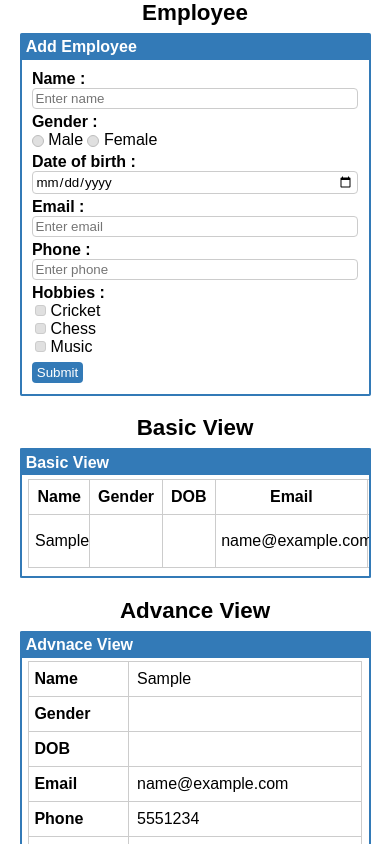
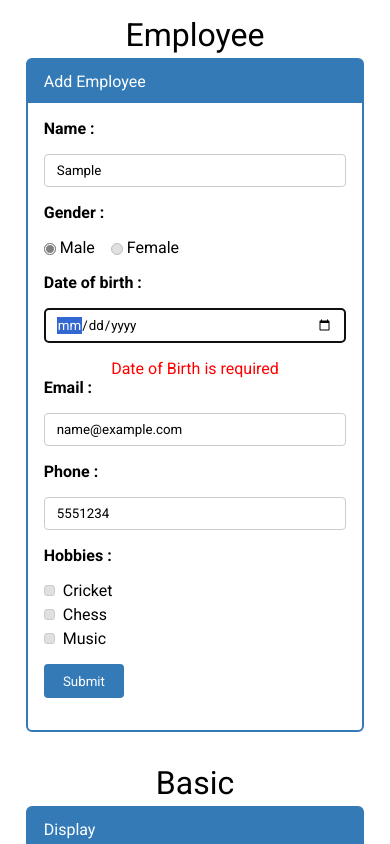
Before and after one commit to sahilswebosmotic/HTML_CSS_JS_TASK, a website with bundled scripts: page index.html in a window 390 px wide. Both pictures are taken after typing "Sample", "Sample", "name@example.com", "5551234" into the empty fields and a click on the button "Submit". Shown: the top 844 px of the page. Built offline with nearby package versions, Linux system fonts and the light colour scheme.

Commit message:
Fifth commit

```diff
--- a/index.html
+++ b/index.html
@@ -5,80 +5,102 @@
     <meta http-equiv="X-UA-Compatible" content="IE=edge" />
     <meta name="viewport" content="width=device-width, initial-scale=1.0" />
     <title>Employee</title>
-    <link rel="stylesheet" href="/style.css" />
+    <link rel="stylesheet" href="style.css" />
   </head>
 
   <body>
-    <div class="Employee" >
+    <main class="Task">
+      <!-- Employee Section -->
+      <section class="Employee">
+        <header>
           <h1 class="section-headind">Employee</h1>
+        </header>
 
-      <div class="Employee-form-sec">
+        <section class="Employee-form-sec">
+          <header>
             <p id="Employee-form-sec-head">Add Employee</p>
+          </header>
 
-        <div class="Employee-form">
+          <section class="Employee-form">
             <form id="employeeForm">
+              <span id="dataError" ></span>
               <div class="form-property">
                 <label class="form-label">Name :</label>
                 <input class="form-input" type="text" id="name" placeholder="Enter name" />
               </div>
+              <span id="nameError" ></span>
 
-            <div class="form-property">
+              <div class="form-property" role="group" aria-label="Gender">
                 <label class="form-label">Gender :</label>
                 <div class="inline-options">
-                <label><input type="radio" name="gender" id="male" value="Male" /> Male</label
-                ><label> <input type="radio" name="gender" id="female" name="gender" value="Female" /> Female</label>
+                  <label> <input type="radio" name="gender" id="male" value="Male" checked/> Male </label>
+                  <label> <input type="radio" name="gender" id="female" value="Female" /> Female </label>
                 </div>
               </div>
 
               <div class="form-property">
                 <label class="form-label">Date of birth :</label>
-              <input type="text" class="form-input" placeholder="mm/dd/yyyy" onfocus="(this.type='date') "  id="dob" />
+                <input type="text" class="form-input" placeholder="mm/dd/yyyy" onfocus="(this.type='date')" id="dob" />
               </div>
+              <span id="dateError"></span>
 
               <div class="form-property">
                 <label class="form-label">Email :</label>
                 <input class="form-input" type="email" id="email" placeholder="Enter email" />
               </div>
+              <span id ='emailError' ></span>
 
               <div class="form-property">
                 <label class="form-label">Phone :</label>
                 <input class="form-input" type="tel" id="phone" placeholder="Enter phone" />
               </div>
+              <span id="phoneError"></span>
 
-            <div class="hobbies">
+              <div class="hobbies" role="group" aria-label="Hobbies">
                 <label class="form-label">Hobbies :</label>
                 <div class="hobbies-options">
-                <label><input class="hobby" value="Cricket" name="hobby" type="checkbox" /> Cricket</label>
-                <label><input class="hobby" name="hobby"  value = "Chess" type="checkbox" /> Chess</label>
-                <label><input class="hobby" name="hobby" value="Music" type="checkbox" /> Music</label>
+                  <label> <input class="hobby" value="Cricket" name="hobby" type="checkbox" /> Cricket </label>
+                  <label> <input class="hobby" name="hobby" value="Chess" type="checkbox" /> Chess </label>
+                  <label> <input class="hobby" name="hobby" value="Music" type="checkbox" /> Music </label>
                 </div>
               </div>
 
               <div class="sub-btn">
-              <button class="submit-btn" type="submit">Submit</button>
+                <button id = "submit-btn" class="submit-btn" type="submit">Submit</button>
               </div>
             </form>
-        </div>
-      </div>
-    </div>
+          </section>
+        </section>
+      </section>
 
-    <!-- Basic Form -->
-    <div class="basic-view">
-      <h1 class="section-headind">Basic View</h1>
-      <div class="basic-view-sec">
-        <p id="basic-view-sec-head">Basic View</p>
+      <!-- Basic View -->
+      <section class="basic-view">
+        <header>
+          <h1 class="section-headind">Basic</h1>
+        </header>
+
+        <section class="basic-view-sec">
+          <header>
+            <p id="basic-view-sec-head">Display</p>
+          </header>
           <div class="basic-view-table"></div>
-      </div>
-    </div>
+        </section>
+      </section>
 
       <!-- Advanced View -->
-      <div class="advance-view">
-      <h1 class="section-headind">Advance View</h1>
-      <div class="advance-view-sec">
-        <p id="advance-view-sec-head">Advnace View</p>
+      <section class="advance-view">
+        <header>
+          <h1 class="section-headind">Advanced</h1>
+        </header>
+
+        <section class="advance-view-sec">
+          <header>
+            <p id="advance-view-sec-head">Display</p>
+          </header>
           <div class="advance-view-table"></div>
-      </div>
-    </div>
+        </section>
+      </section>
+    </main>
 
     <script src="./src/main.js" type="module"></script>
   </body>
--- a/package.json
+++ b/package.json
@@ -11,7 +11,6 @@
   "license": "ISC",
   "devDependencies": {
     "babel-eslint": "^10.1.0",
-    "eslint": "^7.30.0",
-    "prettier": "^2.3.2"
+     "prettier": "^2.3.2"
   }
 }
--- a/src/main.js
+++ b/src/main.js
@@ -7,17 +7,25 @@ export default class Main {
     this.startForm();
   }
 
+    formatDOB(dateStr) {
+    if (!dateStr) return '';
+    const [y, m, d] = dateStr.split('-');
+    return `${m}/${d}/${y}`;
+  }
+
   startForm() {
     const form = document.getElementById('employeeForm');
     const dobInput = document.getElementById('dob');
+    // console.log(dobInput.toLocaleDateString('en-US'));
     // dates
     const today = new Date();
-    // Format the date as YYYY-MM-DD
+    const month = String(today.getMonth() + 1).padStart(2, '0');
+    const day = String(today.getDate()).padStart(2, '0');
     const year = today.getFullYear();
-    const month = String(today.getMonth() +1).padStart(2,'0');
-    const day =  String(today.getDate());
-    const maxDate = `${year}-${month}-${day}`;
-    dobInput.max = maxDate;
+    // const maxDate = `${day}/${month}/${year}`;
+   dobInput.max = `${year}-${month}-${day}`;;
+
+
 
     form.addEventListener('submit', (e) => {
       e.preventDefault();
@@ -32,7 +40,6 @@ export default class Main {
       let gender = '';
       if (maleRadio.checked) gender = 'Male';
       else if (femaleRadio.checked) gender = 'Female';
-
 
       // hobbies
       const hobbyInputs = document.querySelectorAll('input[name="hobby"]:checked');
@@ -51,17 +58,76 @@ export default class Main {
         hobbies,
       };
 
-      // if (!employeeData.name || !employeeData.email || !employeeData.gender) {
-      //   alert("Name, Email and Gender are required");
-      //   return;
-      // }
+      if (!employeeData.name) {
+        nameError.textContent = 'Name is required';
+        nameError.style.display = 'block';
+        nameError.style.color = 'red';
+        nameError.style.justifySelf = 'center';
+        nameInput.focus();
+        return;
+      }
+      nameError.textContent = '';
+      nameError.style.display = 'none';
+      if (employeeData.name.length < 4 || employeeData.name.length > 20) {
+        nameError.textContent = 'Name must be between 4 and 20 characters';
+        nameError.style.display = 'block';
+        nameError.style.color = 'red';
+        nameError.style.justifySelf = 'center';
+        nameInput.focus();
+        return;
+      }
+      nameError.textContent = '';
+      nameError.style.display = 'none';
 
-      // if (employeeData.name.length < 4 || employeeData.name.length > 20) {
-      //   alert("Name must be between 4 and 20 characters");
-      //   return;
-      // }
+      if (!employeeData.email) {
+        emailError.textContent = 'Name,and Email are required';
+        emailError.style.display = 'block';
+        emailError.style.color = 'red';
+        emailError.style.justifySelf = 'center';
+        emailInput.focus();
+        return;
+      }
+      emailError.textContent = '';
+      emailError.style.display = 'none';
 
-      // this.employees.push(employeeData);
+      if (!employeeData.dob) {
+        dateError.textContent = 'Date of Birth is required';
+        dateError.style.display = 'block';
+        dateError.style.color = 'red';
+        dateError.style.justifySelf = 'center';
+        dobInput.focus();
+        return;
+      }
+      dateError.textContent = '';
+      dateError.style.display = 'none';
+
+
+      // optional when the type is text becasue this is the way to do it with type is text otherwise by default email type has validation for email input
+      const emailRegex = /^[^\s@]+@[^\s@]+\.[^\s@]{2,}$/;
+
+      if (!emailRegex.test(employeeData.email)) {
+        // alert('Enter a valid email address');
+        emailError.textContent = 'Enter valid Email Address';
+        emailError.style.display = 'block';
+        emailError.style.color = 'red';
+        emailError.style.justifySelf = 'center';
+        emailInput.focus();
+        return;
+      }
+      emailError.textContent = '';
+      emailError.style.display = 'none';
+
+      if (phoneInput.value.length > 10 || phoneInput.value.length < 10) {
+        phoneError.textContent = 'Enter a valid 10 digit Phone number';
+        phoneError.style.display = 'block';
+        phoneError.style.color = 'red';
+        phoneError.style.justifySelf = 'center';
+        phoneInput.focus();
+        return;
+      }
+      phoneError.textContent = '';
+      phoneError.style.display = 'none';
+
       if (this.editIn !== null) {
         // UPDATE
         this.employees[this.editIn] = employeeData;
@@ -81,14 +147,12 @@ export default class Main {
   // basis view
   renderbasicEmployeeTable(data) {
     const container = document.querySelector('.basic-view-table');
-    container.style.width = '100%';
     if (!container) return;
 
     container.innerHTML = '';
 
     const table = document.createElement('table');
     table.style.width = '100%';
-    // table.style.border-spacing ='0px';
     table.style.alignSelf = 'center';
     table.style.borderCollapse = 'collapse';
 
@@ -99,11 +163,7 @@ export default class Main {
     headers.forEach((text) => {
       const th = document.createElement('th');
       th.innerText = text;
-      th.style.border = '1px solid #ccc';
-      // th.style.textAlign='left';
-      // th.style.paddingLeft='1.5%';
-      // th.style.width='fit-content';
-      th.style.padding = '8px';
+      th.classList.add('basic-view-header');
       headerRow.appendChild(th);
     });
 
@@ -115,24 +175,15 @@ export default class Main {
     data.forEach((emp, index) => {
       const row = document.createElement('tr');
 
-      [emp.name, emp.gender, emp.dob, emp.email, emp.phone, emp.hobbies.join(', ')].forEach((value) => {
+      [emp.name, emp.gender, this.formatDOB(emp.dob), emp.email, emp.phone, emp.hobbies.join(', ')].forEach((value) => {
         const td = document.createElement('td');
         td.innerText = value;
-        td.style.border = '1px solid #ccc';
-        td.style.textAlign = 'left';
-        td.style.paddingLeft = '1%';
+        td.classList.add('basic-view-data');
         row.appendChild(td);
       });
 
       const td = document.createElement('td');
-      // td.style.display = 'flex';
-      td.style.justifyContent = 'center';
-      td.style.textAlign = 'left';
-      td.style.paddingTop = '1.25px';
-      td.style.borderRight = '1px solid #ccc';
-      td.style.borderBottom = '1px solid #ccc';
-      td.style.padding = '8px';
-
+      td.classList.add('basic-view-action-data');
 
       const del_btn = document.createElement('button');
       del_btn.textContent = 'DELETE';
@@ -141,7 +192,6 @@ export default class Main {
         this.employees.splice(index, 1);
         this.renderadvancedEmployeeTable(this.employees);
         this.renderbasicEmployeeTable(this.employees);
-        // table.deleteRow(index);
       });
 
       del_btn.classList.add('del-btn');
@@ -165,6 +215,7 @@ export default class Main {
         hobbyInputs.forEach((hobby) => {
           hobby.checked = emp.hobbies.includes(hobby.value);
         });
+        document.getElementById('submit-btn').textContent = 'Update';
 
         window.scrollTo({
           top: 0,
@@ -181,10 +232,7 @@ export default class Main {
 
     const thaction = document.createElement('th');
     thaction.innerText = 'Action';
-    thaction.style.border = '1px solid #ccc';
-    thaction.style.padding = '8px';
-    // thaction.style.textAlign = 'left';
-    // thaction.style.paddingLeft = '1.5%';
+    thaction.classList.add('basic-view-action');
     headerRow.appendChild(thaction);
 
     table.appendChild(tbody);
@@ -217,17 +265,17 @@ export default class Main {
 
       const th = document.createElement('th');
       th.innerText = header.label;
-      th.style.textAlign = 'left';
-      th.style.padding = '8px';
-      th.style.paddingLeft = '1.5%';
-      th.style.border = '1px solid #ccc';
+      th.classList.add('advance-view-header');
       row.appendChild(th);
 
       data.forEach((emp) => {
         const td = document.createElement('td');
-        td.style.border = '1px solid #ccc';
-        td.style.padding = '8px';
+        td.classList.add('advance-view-data');
+        if(header.key=='dob'){
+          td.innerText = this.formatDOB(emp[header.key]);
+        }else{
         td.innerText = emp[header.key];
+        }
         row.appendChild(td);
       });
 
@@ -236,26 +284,18 @@ export default class Main {
     const bottom_row = document.createElement('tr');
     const th = document.createElement('th');
     th.innerText = 'Action';
-    th.style.border = '1px solid #ccc';
-    th.style.textAlign = 'left';
-    th.style.paddingLeft = '1.5%';
+    th.classList.add('advance-view-action');
     bottom_row.appendChild(th);
 
     data.forEach((emp, index) => {
       const td = document.createElement('td');
-      td.style.border = '1px solid #ccc';
-      td.style.padding = '8px';
+      td.classList.add('advance-view-action-data');
 
       const del_btn = document.createElement('button');
       del_btn.textContent = 'DELETE';
       del_btn.classList.add('del-btn');
 
       del_btn.addEventListener('click', () => {
-        // table.deleteColumn(index);
-        // var rowCount = table.rows.length;
-        // for (let i = 0; i < rowCount; i++) {
-        //   table.rows[i].deleteCell(index);
-        // }
         this.employees.splice(index, 1);
         this.renderadvancedEmployeeTable(this.employees);
         this.renderbasicEmployeeTable(this.employees);
@@ -280,6 +320,7 @@ export default class Main {
         hobbyInputs.forEach((hobby) => {
           hobby.checked = emp.hobbies.includes(hobby.value);
         });
+        document.getElementById('submit-btn').textContent = 'Update';
 
         window.scrollTo({
           top: 0,
--- a/style.css
+++ b/style.css
@@ -1,107 +1,104 @@
+@import url('https://fonts.googleapis.com/css2?family=Roboto:ital,wght@0,100..900;1,100..900&display=swap');
+
 * {
   margin: 0;
   padding: 0;
-  /* background-color: darkgrey; */
   box-sizing: border-box;
-  font-family: Arial, sans-serif;
+  font-family: 'Roboto', sans-serif;
 }
 
-/* CONTAINER  */
+.Task {
+  padding-bottom: 2rem;
+}
+
 .Employee {
   width: 90%;
   max-width: 70%;
   margin: 0 auto;
+  padding: 1rem;
   display: flex;
   flex-direction: column;
 }
 
 .section-headind {
   text-align: center;
-  margin-bottom: 2%;
+  margin-bottom: 0.25rem;
+  font-size: 2rem;
+  font-weight: 400;
 }
 
-/* CARD  */
 .Employee-form-sec {
   border: 2px solid #337ab7;
-  border-radius: 0.5%;
+  border-radius: 6px;
 }
 
+/* Employee form header */
 #Employee-form-sec-head {
-  padding: 1% 1.2%;
+  padding: 0.75rem 1rem;
   background-color: #337ab7;
   color: white;
-  font-weight: 700;
 }
 
-/* FORM */
 .Employee-form {
-  padding: 3%;
+  padding: 1rem 1rem 2rem 1rem;
 }
 
-/* ROWS */
 .form-property {
   display: flex;
+  gap: 1rem;
+  width: 100%;
+  margin-bottom: 1rem;
   align-items: center;
-  width: 100%;
-  margin-bottom: 1.2%;
-  gap: 1.5%;
 }
 
-/* LABEL */
 .form-label {
-  width: 15%;
+  min-width: 15%;
   font-weight: 700;
-  text-align-last: right;
+  text-align: right;
 }
 
-/* INPUT */
 .form-input {
-  width: 90%;
-  padding: 0.6% 0.8%;
+  flex: 1;
+  padding: 0.5rem 0.75rem;
   border: 1px solid #ccc;
   border-radius: 4px;
 }
 
+.inline-options {
+  flex: 1;
+  display: flex;
+  gap: 1rem;
+}
+
 .hobbies {
   display: flex;
-  gap: 0.75%;
+  gap: 1rem;
 }
 
-.inline-options {
-  /* display: flex; */
-  gap: 1.2%;
-  width: 90%;
-}
-
-/* Hobbies */
 .hobbies-options {
-  /* row-gap: 4%; */
   display: flex;
   flex-direction: column;
   width: 90%;
-  padding: 0% 1%;
+  gap: 0.3rem;
 }
-
-/* input[name='gender'] ,
-input[name='hobby'] {
-accent-color: #337ab7;
-} */
 
 input[name='hobby'] {
   width: 11px;
   height: 11px;
   appearance: none;
-  -webkit-appearance: none;
+
   border: 1px solid #ccc;
   border-radius: 3px;
   background-color: #e0e0e0;
   cursor: pointer;
+  margin-right: 0.25rem;
   position: relative;
+  accent-color: grey;
 }
 
 input[name='hobby']:checked {
   background-color: grey;
-  border-color: #337ab7;
+  border-color: grey;
 }
 
 input[name='hobby']:checked::after {
@@ -109,32 +106,18 @@ input[name='hobby']:checked::after {
   position: absolute;
   left: 3px;
   top: 0px;
-  width: 3px;
-  height: 6px;
+  width: 25%;
+  height: 60%;
   border: solid white;
   border-width: 0 2px 2px 0;
   transform: rotate(45deg);
 }
 
-
-/* input[name='gender'] {
-  width: 11px;
-  height: 11px;
-  appearance: none;
-  -webkit-appearance: none;
-  border: 1px solid #ccc;
-  border-radius: 50%;
-  background-color: #e0e0e0;
-  cursor: pointer;
-  position: relative;
-}
-  */
-
-input[name="gender"] {
+input[name='gender'] {
   width: 12px;
+  accent-color: grey;
   height: 12px;
   appearance: none;
-  -webkit-appearance: none;
   border: 1px solid #bdbdbd;
   border-radius: 50%;
   background-color: #e0e0e0;
@@ -143,102 +126,106 @@ input[name="gender"] {
   vertical-align: middle;
 }
 
-input[name="gender"]:checked{
-  background-color: #fff; /* checked state */
+input[name='gender']:checked {
+  background-color: #fff;
   border-color: 1px solid #e0e0e0;
 }
 
 /* checked state */
-input[name="gender"]:checked::after {
-  content: "";
+input[name='gender']:checked::after {
+  content: '';
   position: absolute;
-  top: 15%;
-  left: 15%;
+  top: 14%;
+  left: 14%;
   justify-self: center;
   align-self: center;
-  width: 70%;
-  height: 70%;
+  width: 5.5px;
+  height: 5.5px;
+  border: 1px solid grey;
   background-color: grey;
   border-radius: 50%;
+  outline: 1px solid grey;
+  outline-offset: 1.35px;
 }
 
-input[name="gender"]:focus-visible {
-  outline: 2px solid #337ab7;
-  outline-offset: 2px;
-}
-
-
-
-
-/* Button */
 .sub-btn {
-  padding: 2% 0% 0% 0%;
+  margin-top: 1rem;
+  margin-left: 16%;
 }
 
 .submit-btn {
-  padding: 0.9% 1.5%;
+  padding: 0.6rem 1.2rem;
   background-color: #337ab7;
   border: none;
   border-radius: 4px;
   color: white;
-  margin-left: 16%;
   cursor: pointer;
 }
 
 .basic-view {
-  width: 90%;
-  max-width: 100%;
-  margin: 5% auto;
+  width: 100%;
+  max-width: 70%;
+  margin: 0 auto;
+  padding: 1rem;
   display: flex;
   flex-direction: column;
 }
 
 .basic-view-sec {
   border: 2px solid #337ab7;
-  border-radius: 0.5%;
+  border-radius: 6px;
 }
 
+/* Basic view header */
 #basic-view-sec-head {
-  padding: 1% 1.2%;
+  padding: 0.75rem 1rem;
   background-color: #337ab7;
   color: white;
-  font-weight: 700;
 }
 
 .basic-view-table {
-  max-width: 100%;
-  padding: 1% 2% 2.5% 2%;
-  overflow-x: scroll;
+  width: 100%;
+  padding: 1rem 1rem 2.5rem 1rem;
+  overflow-x: auto;
+  -webkit-overflow-scrolling: touch;
 }
 
-.advance-view {
-  width: 90%;
-  max-width: 100%;
-  margin: 5% auto;
-  display: flex;
-  flex-direction: column;
+.basic-view-header {
+  border: 1px solid #ccc;
+  padding: 0.6rem;
+  text-align: left;
+  white-space: nowrap;
+  overflow: hidden;
+  font-weight: 700;
+  text-overflow: ellipsis;
 }
 
-.advance-view-sec {
-  border: 2px solid #337ab7;
-  border-radius: 0.5%;
+.basic-view-data {
+  border: 1px solid #ccc;
+  padding: 0.6rem;
+  text-align: left;
+  white-space: nowrap;
+  overflow: hidden;
+  text-overflow: ellipsis;
 }
 
-#advance-view-sec-head {
-  padding: 1% 1.2%;
-  background-color: #337ab7;
-  color: white;
-  font-weight: 700;
+.basic-view-action {
+  border: 1px solid #ccc;
+  padding: 0.6rem;
+  text-align: left;
 }
 
-.advance-view-table {
-  max-width: 100%;
-  padding: 1% 2% 2.5% 2%;
-  overflow-x: scroll;
+.basic-view-action-data {
+  border-right: 1px solid #ccc;
+  border-bottom: 1px solid #ccc;
+  padding: 0.6rem;
+  text-align: center;
+  vertical-align: middle;
+  white-space: nowrap;
 }
 
 .del-btn {
-  padding: 1.25% 1.25%;
+  padding: 0.4rem 0.6rem;
   background-color: red;
   border: none;
   border-radius: 4px;
@@ -247,53 +234,108 @@ input[name="gender"]:focus-visible {
 }
 
 .up-btn {
-  padding: 1.25% 1.25%;
+  padding: 0.4rem 0.6rem;
   background-color: green;
   border: none;
   border-radius: 4px;
   color: white;
-  margin-left: 2%;
   cursor: pointer;
+  margin-left: 0.5rem;
+}
+
+.advance-view {
+  width: 100%;
+  max-width: 71%;
+  margin: 0 auto;
+  /* padding: 1rem; */
+  display: flex;
+  flex-direction: column;
+}
+
+.advance-view-sec {
+  border: 2px solid #337ab7;
+  border-radius: 6px;
+}
+
+/* Advance view header */
+#advance-view-sec-head {
+  padding: 0.75rem 1rem;
+  background-color: #337ab7;
+  color: white;
+}
+
+.advance-view-table {
+  width: 100%;
+  padding: 1rem 1rem 2.5rem 1rem;
+  overflow-x: auto;
+}
+
+.advance-view-header {
+  border: 1px solid #ccc;
+  padding: 0.6rem;
+  text-align: left;
+  font-weight: 700;
+  white-space: nowrap;
+}
+
+.advance-view-data {
+  border: 1px solid #ccc;
+  padding: 0.6rem;
+  text-align: left;
+}
+
+.advance-view-action {
+  border: 1px solid #ccc;
+  padding: 0.6rem;
+  text-align: left;
+}
+
+.advance-view-action-data {
+  border: 1px solid #ccc;
+  padding: 0.6rem;
+  text-align-last: center;
+}
+
+@media (max-width: 1024px) {
+  .Employee {
+    width: 100%;
+    max-width: 95%;
+  }
+
+  .basic-view {
+    width: 100%;
+    max-width: 95%;
+  }
+
+  .advance-view {
+    width: 100%;
+    max-width: 96%;
+  }
 }
 
 @media (max-width: 768px) {
-
-  .section-headind {
-    font-size: 140%;
+  .form-property {
+    flex-direction: column;
+    align-items: flex-start;
   }
 
-  .Employee {
-    max-width: 100%;
-  }
-
-  .basic-view {
-    /* max-height: 100%; */
-    max-width: 100%;
-  }
-
-  .advance-view {
-    max-width: 100%;
-  }
-
-  .Employee-form {
-    padding-left: 3%;
-  }
-
-  .form-property,
   .hobbies {
     flex-direction: column;
     align-items: flex-start;
   }
 
   .form-label {
-    width: 100%;
-    text-align-last: left;
+    min-width: 100%;
+    text-align: left;
   }
 
-  .form-input,
-  .inline-options,
-  .hobbies-options {
+  .form-input {
+    flex: 1;
     width: 100%;
+  }
+
+  .sub-btn {
+    margin-left: 0;
   }
 
   .submit-btn {
```
Lines whose indentation alone changed are shown as unchanged.
